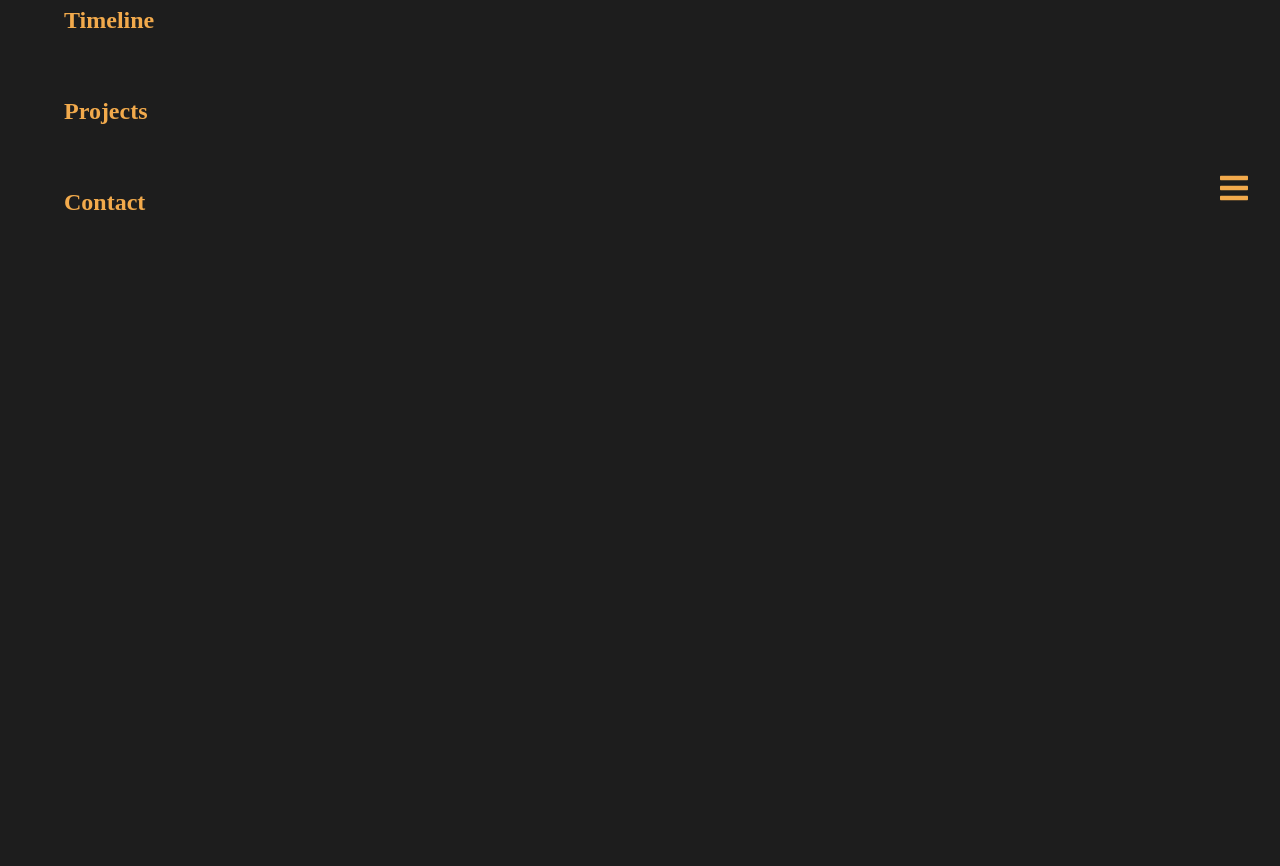
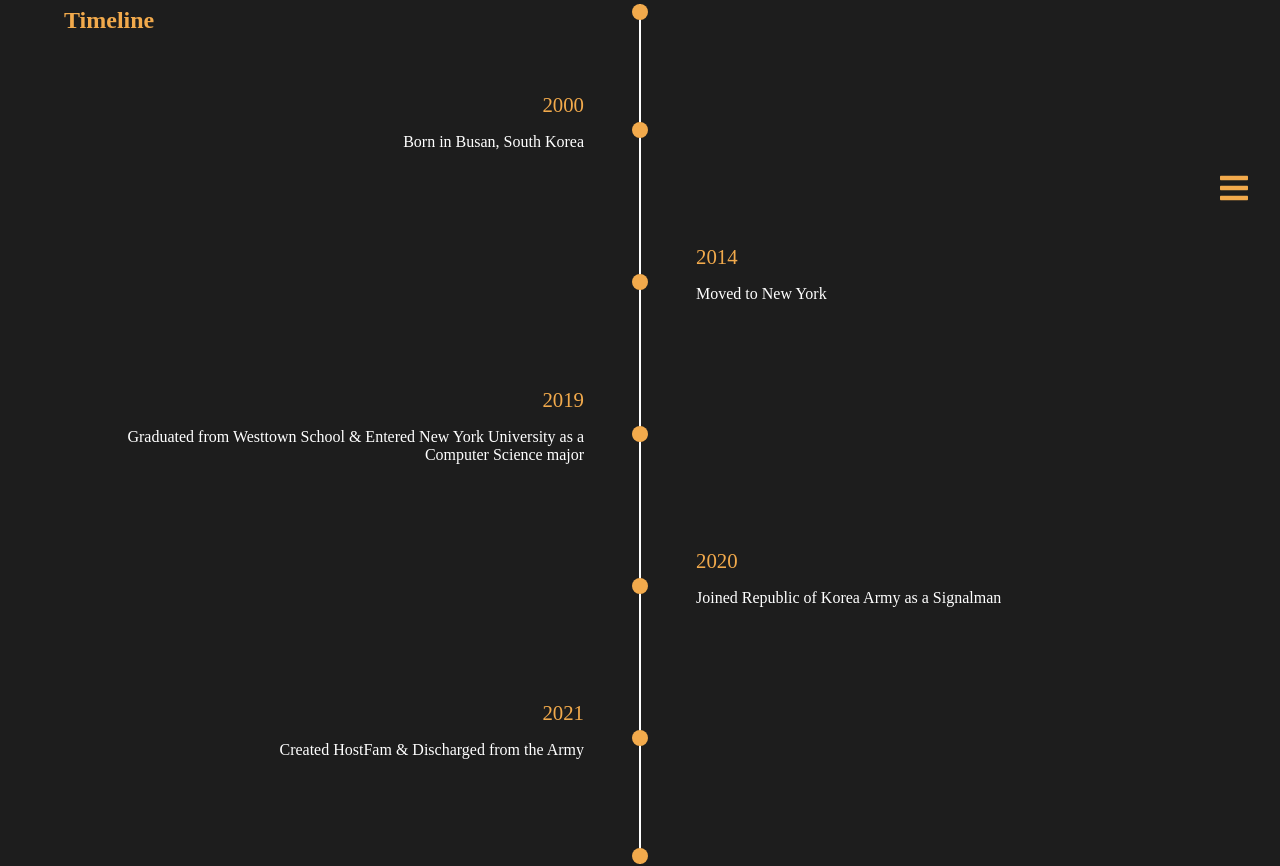
Before and after one commit to bk00119/BKPortfolio, a React (Create React App) app: page / in a window 1280 px wide. Shown: the part 580-1446 px from the top of the page. Before the commit the page ends 868 px from the top, so only its background shows below. Built offline with nearby package versions, Linux system fonts and the light colour scheme.

Commit message:
timeline added

```diff
--- a/src/components/Menu/Menu.js
+++ b/src/components/Menu/Menu.js
@@ -22,9 +22,9 @@ const Menu = () => {
     document.getElementById("MenuBtn").style.display = "block";
   };
 
-  const showMenu = () => {
-    setShow(!show);
-    if (show) {
+  const showMenu = async () => {
+    // show not rendering right away as show changes...so going opposite
+    if (!show) {
       document.getElementById("MenuBtn").style.display = "none";
       document.getElementById("Menu_Content").style.width = "15em";
       document.getElementById("Menu_CloseBtn").style.visibility = "visible";
@@ -34,6 +34,7 @@ const Menu = () => {
       document.getElementById("MenuBtn").style.display = "block";
       document.getElementById("Menu_CloseBtn").style.visibility = "hidden";
     }
+    await setShow(!show);
   };
 
   return (
--- a/src/components/Timeline/Timeline.css
+++ b/src/components/Timeline/Timeline.css
@@ -19,3 +19,102 @@
   background: white;
   right: -9px
 } */
+
+/* .Timeline_Page {
+  padding: 2rem;
+  padding-bottom: 400px;
+  margin: 0 auto;
+  max-width: 800px;
+} */
+
+.Timeline {
+  position: relative;
+  min-height: 150px;
+}
+
+.Timeline_Line {
+  position: absolute;
+  /* z-index: 2; */
+  left: calc(50% - 1px);
+  width: 2px;
+  top: -50px;
+  bottom: -50px;
+  background-color: #fff;
+  /* display: none; */
+}
+
+.Timeline_Line:before,
+.Timeline_Line:after {
+  position: absolute;
+  display: block;
+  content: "";
+  height: 1rem;
+  width: 1rem;
+  border-radius: 50%;
+  background-color: #f2aa4c;
+  left: 50%;
+  transform: translateX(-50%);
+}
+
+.Timeline_Line:after {
+  bottom: 0;
+}
+
+.Timeline_Section {
+  display: flex;
+  /* opacity: 0; */
+  /* transform: translateX(-100%); */
+  transition: 600ms ease;
+  position: relative;
+  z-index: 1;
+  margin: 0;
+  padding: 1rem;
+  border-radius: 1rem;
+  min-height: 15vh;
+  align-items: center;
+}
+
+.Timeline_Section:nth-child(odd) {
+  flex-direction: row-reverse;
+  /* transform: translateX(100%); */
+}
+.Timeline_Section:nth-child(even) {
+  text-align: right;
+  /* align-items: right; */
+}
+
+.Timeline_Section:nth-child(odd) .Timeline_Year,
+.Timeline_Section:nth-child(odd) .Timeline_Event {
+  margin-left: 10%;
+}
+.Timeline_Section:nth-child(even) .Timeline_Year,
+.Timeline_Section:nth-child(even) .Timeline_Event {
+  margin-right: 10%;
+}
+
+.Timeline_Bead {
+  position: absolute;
+  display: block;
+  height: 1rem;
+  width: 1rem;
+  border-radius: 50%;
+  background-color: #f2aa4c;
+  left: 50%;
+  /* top: 20%; */
+  transform: translateX(-50%);
+}
+
+.Timeline_Content {
+  /* width: calc(50% - 2rem); */
+  width: 50%;
+}
+
+.show_me:nth-child(n) {
+  transform: none;
+  opacity: 1;
+}
+
+.Timeline_Year {
+  font-size: 1.3em;
+  color: #f2aa4c;
+}
--- a/src/components/Timeline/Timeline.js
+++ b/src/components/Timeline/Timeline.js
@@ -1,10 +1,66 @@
 import "./Timeline.css";
 
 const Timeline = () => {
+  console.log();
+
   return (
-    <div className="Timeline">
+    <div className="Timeline_Page">
       <h2 class="Page_Title">Timeline</h2>
       {/* <SkillSphere /> */}
+
+      <div class="Timeline">
+        <div class="Timeline_Line"></div>
+        <div class="Timeline_Section">
+          <div class="Timeline_Bead"></div>
+          <div class="Timeline_Content">
+            <span class="Timeline_Year">2000</span>
+            <p class="Timeline_Event">Born in Busan, South Korea</p>
+          </div>
+        </div>
+
+        <div class="Timeline_Section">
+          <div class="Timeline_Bead"></div>
+          <div class="Timeline_Content">
+            <span class="Timeline_Year">2014</span>
+            <p class="Timeline_Event">Moved to New York</p>
+          </div>
+        </div>
+
+        {/* Mention projects I did at Westtown? */}
+
+        <div class="Timeline_Section">
+          <div class="Timeline_Bead"></div>
+          <div class="Timeline_Content">
+            <span class="Timeline_Year">2019</span>
+            <p class="Timeline_Event">
+              Graduated from Westtown School & Entered New York University as a
+              Computer Science major
+            </p>
+          </div>
+        </div>
+
+        <div class="Timeline_Section">
+          <div class="Timeline_Bead"></div>
+          <div class="Timeline_Content">
+            <span class="Timeline_Year">2020</span>
+            <p class="Timeline_Event">
+              Joined Republic of Korea Army as a Signalman
+            </p>
+          </div>
+        </div>
+
+        <div class="Timeline_Section">
+          <div class="Timeline_Bead"></div>
+          <div class="Timeline_Content">
+            <span class="Timeline_Year">2021</span>
+            <p class="Timeline_Event">
+              Created HostFam & Discharged from the Army
+            </p>
+          </div>
+        </div>
+      </div>
+
+      {/* Add more later.. */}
     </div>
   );
 };
```
